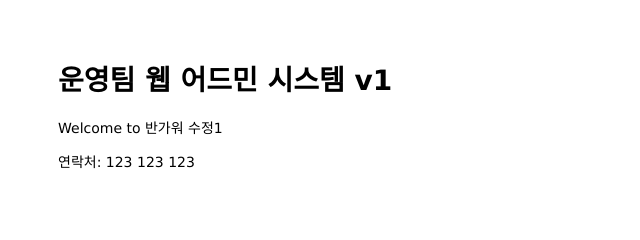
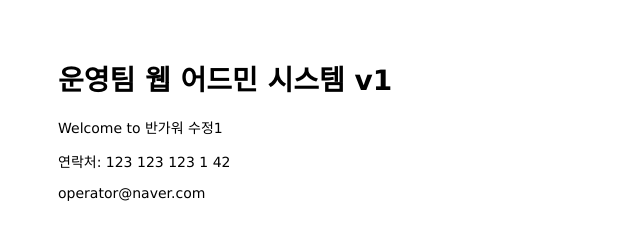
Before and after one commit to WithFortuna/mastering-git-github, a website: page public/index.html in a window 1280 px wide. Shown: the whole page, without its empty margins (0-640 px from the left). Drawn offline with Linux system fonts and the light colour scheme.

Commit message:
change main page

```diff
--- a/public/index.html
+++ b/public/index.html
@@ -12,7 +12,8 @@
 </body>
 
 <footer>
-  <p>연락처: 123 123 123</p>
+  <p>연락처: 123 123 123 1 42</p>
+  <p>operator@naver.com</p>
 </footer>
 
 </html>
```
